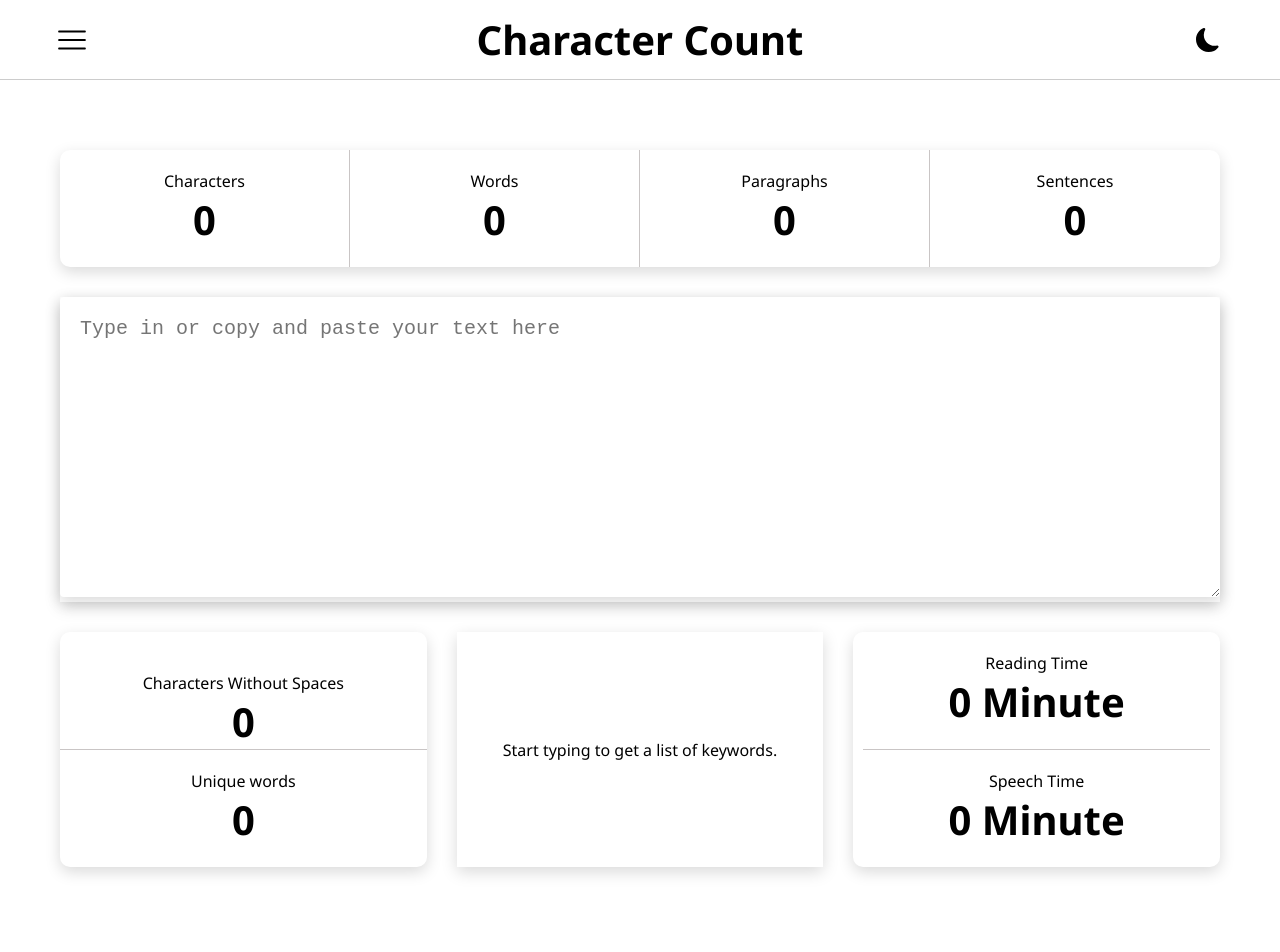
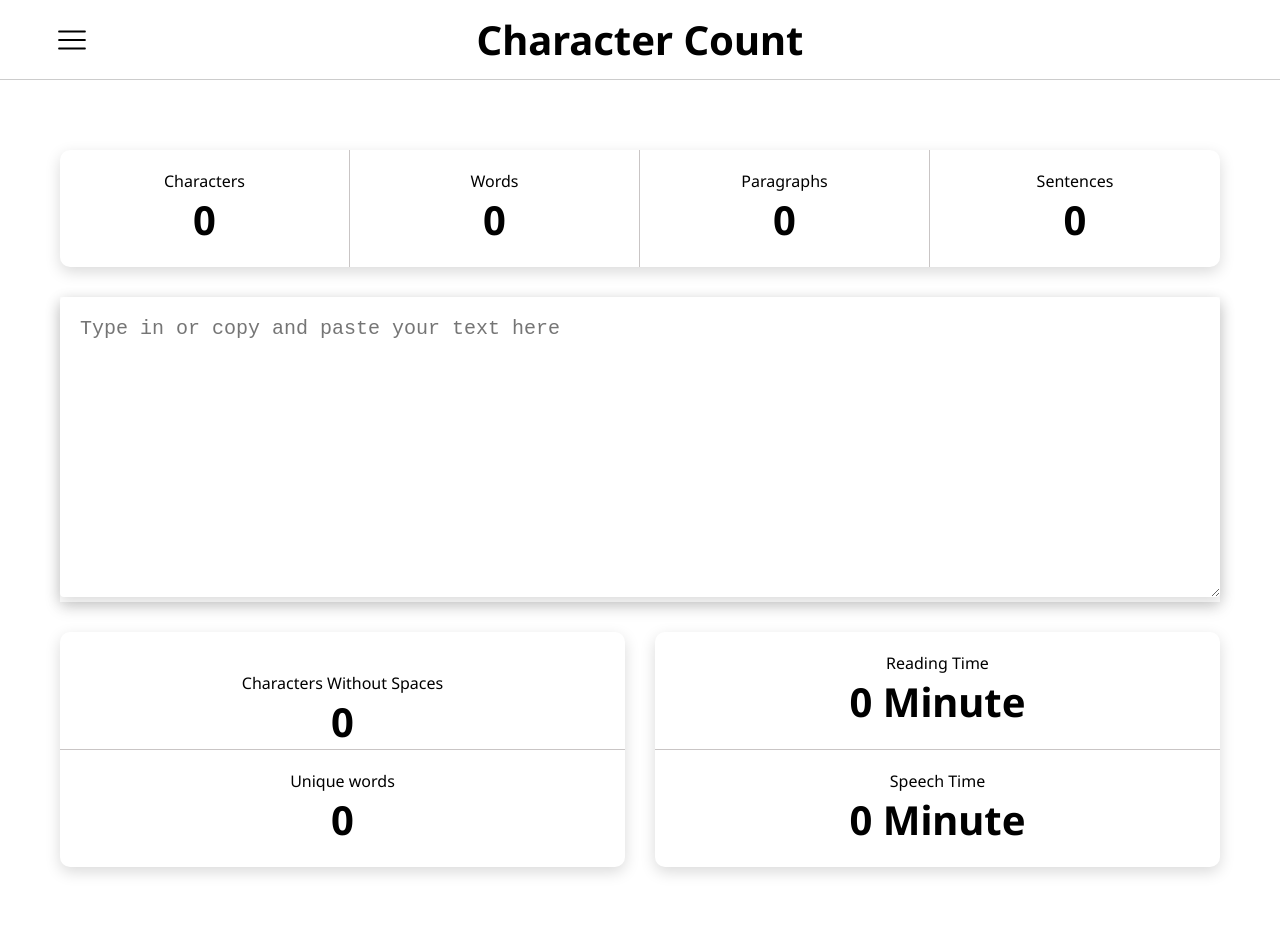
Before and after one commit to barnabasory/character-counter, a React (Create React App) app: page /character-count in a window 1280 px wide. Shown: the top 952 px of the page. Built offline with nearby package versions, Linux system fonts and the light colour scheme.

Commit message:
refactor code

```diff
--- a/src/App.js
+++ b/src/App.js
@@ -20,9 +20,7 @@ function App() {
       <Header />
       <Routes>
         <Route exact path="/character-count" element={<CharacterCounter />} />
-        <Route exact path="/font-changer" element={<FontChanger />} />
         <Route exact path="/change-case" element={<ChangeCase />} />
-        <Route exact path="/binary-translator" element={<BinaryTranslator />} />
       </Routes>
     </div>
   );
--- a/src/components/characterCount/CharacterCounter.jsx
+++ b/src/components/characterCount/CharacterCounter.jsx
@@ -15,8 +15,8 @@ const CharacterCounter = () => {
   const handleTexts = (e) => {
     const inputValue = e.target.value;
     setValue(inputValue);
-    setCharacters(inputValue.trim().length);
     getWordsCount(inputValue.trim());
+    getCharacterCount(inputValue.trim());
     getParagraphCount(inputValue.trim());
     getSentencesCount(inputValue.trim());
     getCharacterNoSpace(inputValue.trim());
@@ -25,12 +25,30 @@ const CharacterCounter = () => {
     getSpeakingTime(inputValue);
   };
 
+  //character
+  const getCharacterCount = (char) => {
+    if (!char) {
+      setCharacters(0);
+    }
+
+    char = char.replace(/\n/g, "");
+    return setCharacters(char.trim().length);
+  };
+
   //words
   const getWordsCount = (str) => {
     if (!str) {
-      return setWords(0);
+      setWords(0);
+    } else {
+      const wordsArray = str.split(/\s+/);
+      const nonEmptyWordsArray = wordsArray.filter(
+        (word) => word.trim() !== ""
+      );
+
+      setWords(nonEmptyWordsArray.length);
     }
-    return setWords(str.split(" ").length + 1);
+
+    return setWords;
   };
 
   //paragraph
@@ -38,15 +56,15 @@ const CharacterCounter = () => {
     if (!paragraph) {
       return setParagraphs(0);
     }
-    return setParagraphs(paragraph.trim().split("\n\n").length);
+    return setParagraphs(paragraph.trim().split("\n\n").length - 1);
   };
 
   //sentences
   const getSentencesCount = (sentence) => {
-    if (!sentence) {
+    if (sentence == " ") {
       return setWords(0);
     }
-    setSentence(sentence.trim().split(/[.?!]/g).filter(Boolean).length);
+    return setSentence(sentence.trim().split(".").length - 1);
   };
 
   //characters
@@ -56,23 +74,28 @@ const CharacterCounter = () => {
 
   //uniquewords
   const getUniqueWords = (uniqueword) => {
-    let set = new Set(uniqueword.split(" "));
+    if (!uniqueword) {
+      setUniqueWords(0);
+    }
+    const set = new Set(uniqueword.split(/[ \n]+/));
     return setUniqueWords(set.size);
   };
 
   //reading time
   const getReadingTime = (wordPerReadingTime) => {
+    if (wordPerReadingTime > 0) {
+      setWordsPerReadingTime("< 1");
+    }
     let wordPerMinute = 225;
     const trimmedText = wordPerReadingTime.trim().split(" ").length;
-    console.log(trimmedText);
     const calculatedReadingTime = trimmedText / wordPerMinute;
     setWordsPerReadingTime(Math.floor(calculatedReadingTime));
   };
+
   //reading time
   const getSpeakingTime = (wordPerSpeakingTime) => {
     let wordPerMinute = 125;
     const trimmedText = wordPerSpeakingTime.trim().split(" ").length;
-    console.log(trimmedText);
     const calculatedSpeakingTime = trimmedText / wordPerMinute;
     setWordsPerSpeakingTime(Math.floor(calculatedSpeakingTime));
   };
@@ -120,9 +143,7 @@ const CharacterCounter = () => {
             <h2>{uniqueWords}</h2>
           </div>
         </div>
-        <div className={styles.keywords}>
-          Start typing to get a list of keywords.
-        </div>
+
         <div className={styles.reading_speech_time}>
           <div className={styles.reading_time}>
             <span>Reading Time</span>
--- a/src/components/characterCount/CharacterCounter.module.scss
+++ b/src/components/characterCount/CharacterCounter.module.scss
@@ -63,7 +63,7 @@
       flex-direction: column;
       align-items: center;
       justify-content: center;
-      grid-column: span 4;
+      grid-column: span 6;
       box-shadow: var(--box-shadow);
       border-radius: 10px;
 
@@ -103,7 +103,7 @@
       flex-direction: column;
       align-items: center;
       justify-content: center;
-      grid-column: span 4;
+      grid-column: span 6;
       box-shadow: var(--box-shadow);
       border-radius: 10px;
       padding-left: 10px;
@@ -155,6 +155,7 @@
       .sentences {
         grid-column: span 12;
         width: 100%;
+
         &:not(:last-child) {
           border-bottom: 1px solid var(--border-color);
         }
@@ -224,6 +225,7 @@
         flex-direction: row;
         grid-column: span 12;
         width: 100%;
+        padding: 0;
 
         .characters_without_spaces {
           width: 50%;
@@ -340,9 +342,11 @@
         flex-direction: column;
         align-items: center;
         justify-content: center;
-        grid-column: span 4;
+        grid-column: span 6;
         box-shadow: var(--box-shadow);
         border-radius: 10px;
+        padding-left: 0px;
+        padding-right: 0px;
 
         .line_break {
           height: 1px;
@@ -380,11 +384,11 @@
         flex-direction: column;
         align-items: center;
         justify-content: center;
-        grid-column: span 4;
+        grid-column: span 6;
         box-shadow: var(--box-shadow);
         border-radius: 10px;
-        padding-left: 10px;
-        padding-right: 10px;
+        padding-left: 0px;
+        padding-right: 0px;
         .line_break {
           height: 1px;
           background-color: var(--border-color);
--- a/src/components/header/Header.jsx
+++ b/src/components/header/Header.jsx
@@ -24,11 +24,6 @@ const Header = () => {
         </div>
 
         {matchingLink && <h1 className={styles.logo}>{matchingLink.text}</h1>}
-
-        <div className={styles.toggleTheme}>
-          {/* {<BsFillSunFill />} */}
-          {<BsFillMoonFill />}
-        </div>
       </section>
       <Dropdown />
     </>
--- a/src/components/header/dropdown/Dropdown.jsx
+++ b/src/components/header/dropdown/Dropdown.jsx
@@ -49,7 +49,7 @@ const Dropdown = () => {
                 </span>
               </Link> */}
               {/* Font Changer */}
-              <Link
+              {/* <Link
                 to="/font-changer"
                 className={`font ${styles.dropdown_menu_link}`}
                 onClick={() => setToggleMenu(!toggleMenu)}
@@ -62,9 +62,9 @@ const Dropdown = () => {
                 <span className={styles.dropdown_menu_icon_text}>
                   Font Changer
                 </span>
-              </Link>
+              </Link> */}
               {/* Binary Translator */}
-              <Link
+              {/* <Link
                 to="/binary-translator"
                 className={`bi ${styles.dropdown_menu_link}`}
                 onClick={() => setToggleMenu(!toggleMenu)}
@@ -77,7 +77,7 @@ const Dropdown = () => {
                 <span className={styles.dropdown_menu_icon_text}>
                   Binary Translator
                 </span>
-              </Link>
+              </Link> */}
               {/* Case Converter */}
               <Link
                 to="/change-case"
```
